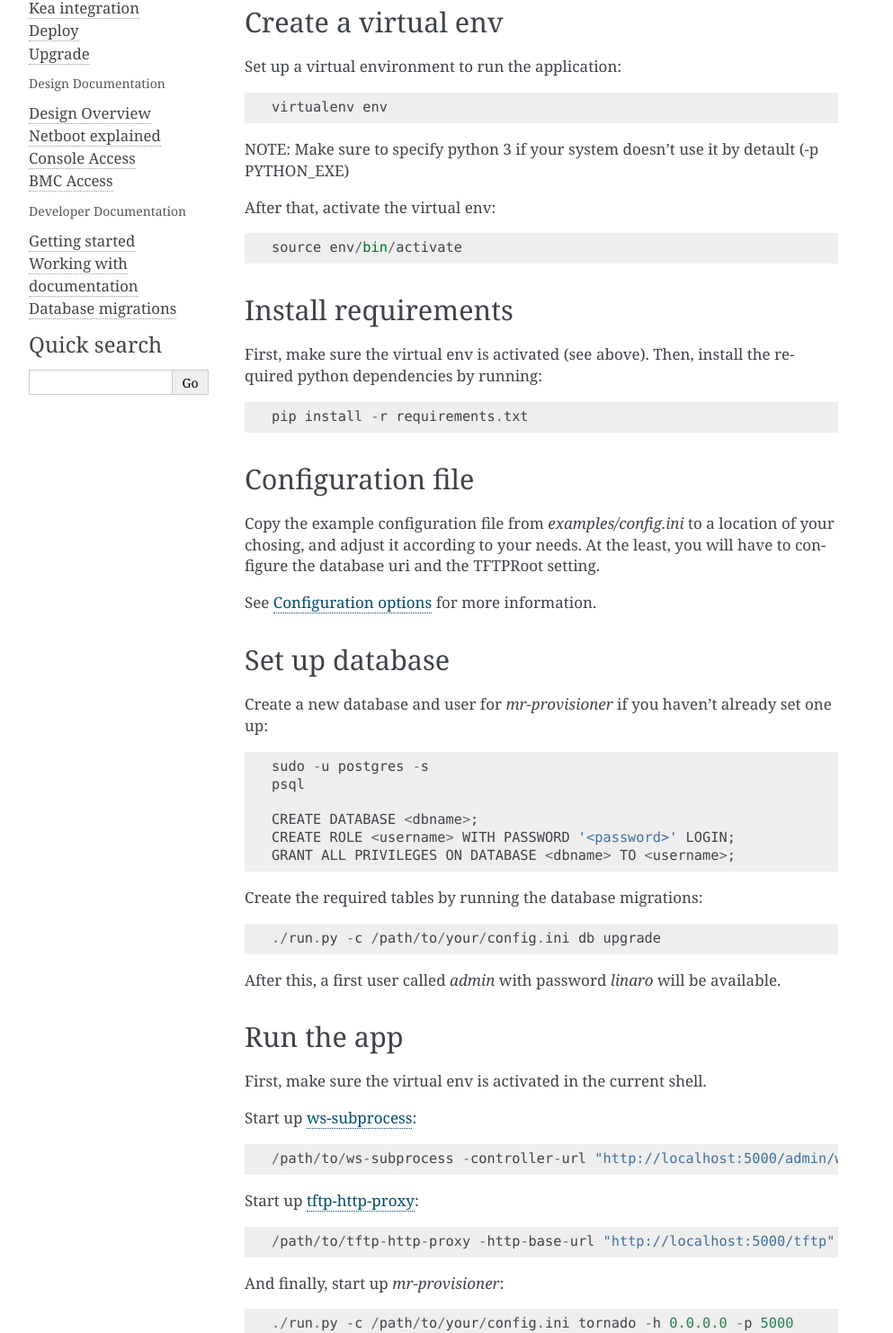
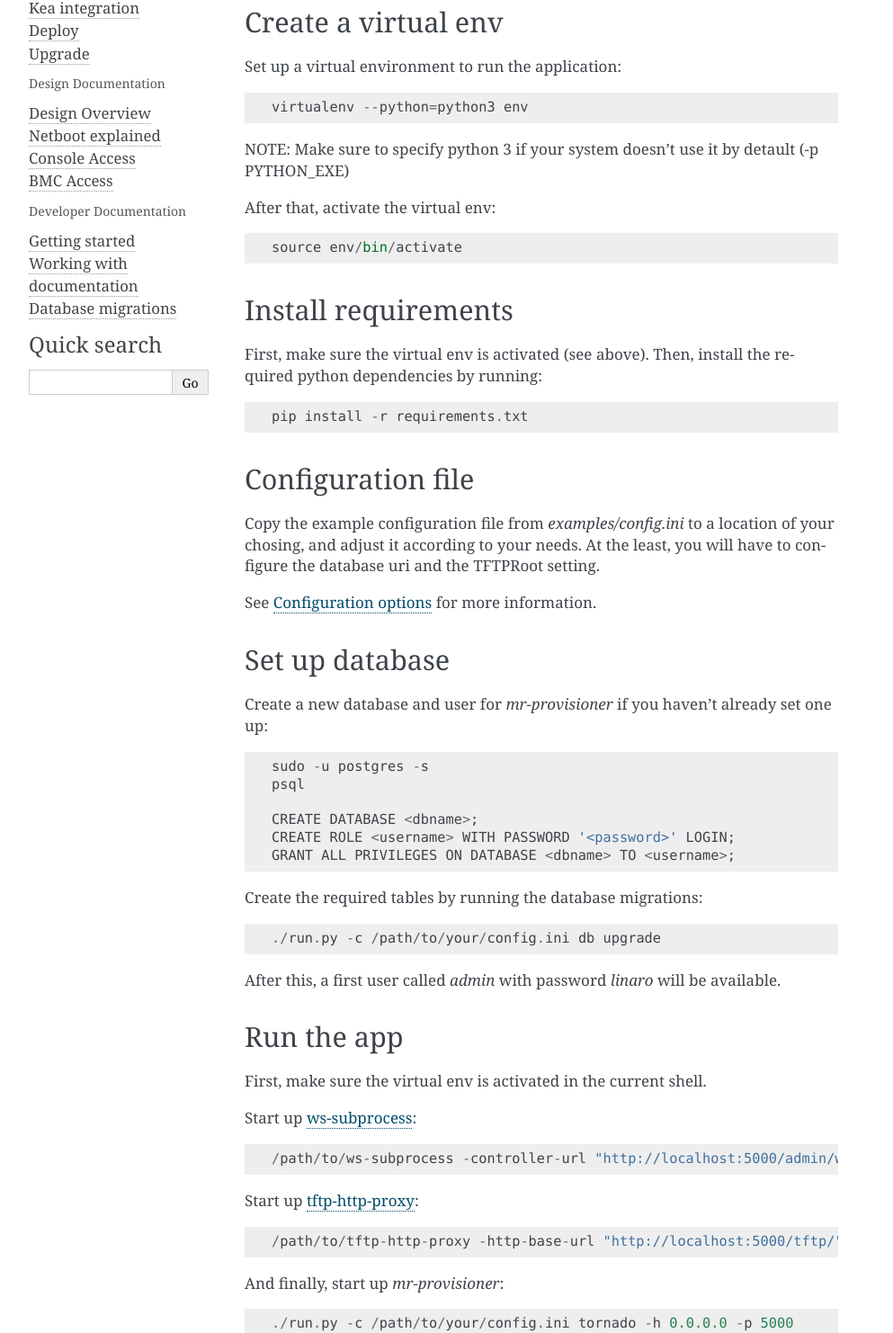
Before and after one commit to mr-provisioner/mr-provisioner, a Sphinx documentation site: the page built from docs/getting_started.rst, in a window 1280 px wide. Shown: the part 443-1925 px from the top of the page at 90% size, without its empty margins (148-1141 px from the left). Built offline with Sphinx 7.4.7, drawn with Linux system fonts in a browser that asks for light colours.

Commit message:
docs: a few improvements
* Create virtual env with python3.
* Add missing libraries required by kea compilation.
* Append a trailing slash for tftp-http-proxy http base url to avoid 301
  HTTP redirect. Refer to: https://github.com/bwalex/tftp-http-proxy/issues/2

Signed-off-by: Chase Qi <chase.qi@linaro.org>

```diff
--- a/docs/getting_started.rst
+++ b/docs/getting_started.rst
@@ -22,7 +22,7 @@
 
 Set up a virtual environment to run the application::
 
-    virtualenv env
+    virtualenv --python=python3 env
 
 NOTE: Make sure to specify python 3 if your system doesn't use it by detault
 (-p PYTHON_EXE)
@@ -76,7 +76,7 @@
 
 Start up `tftp-http-proxy`_::
 
-    /path/to/tftp-http-proxy -http-base-url "http://localhost:5000/tftp"
+    /path/to/tftp-http-proxy -http-base-url "http://localhost:5000/tftp/"
 
 And finally, start up `mr-provisioner`::
 
--- a/docs/kea.rst
+++ b/docs/kea.rst
@@ -11,6 +11,8 @@
 
  - log4cplus (e.g. on Ubuntu: liblog4cplus-dev)
  - curl (e.g. on Ubuntu: libcurl4-openssl-dev or libcurl4-gnutls-dev)
+ - openssl (e.g. on Ubuntu: libssl-dev)
+ - boost c++ (e.g. on Ubuntu: libboost-all-dev)
 
 Install Kea
 ~~~~~~~~~~~~
```
